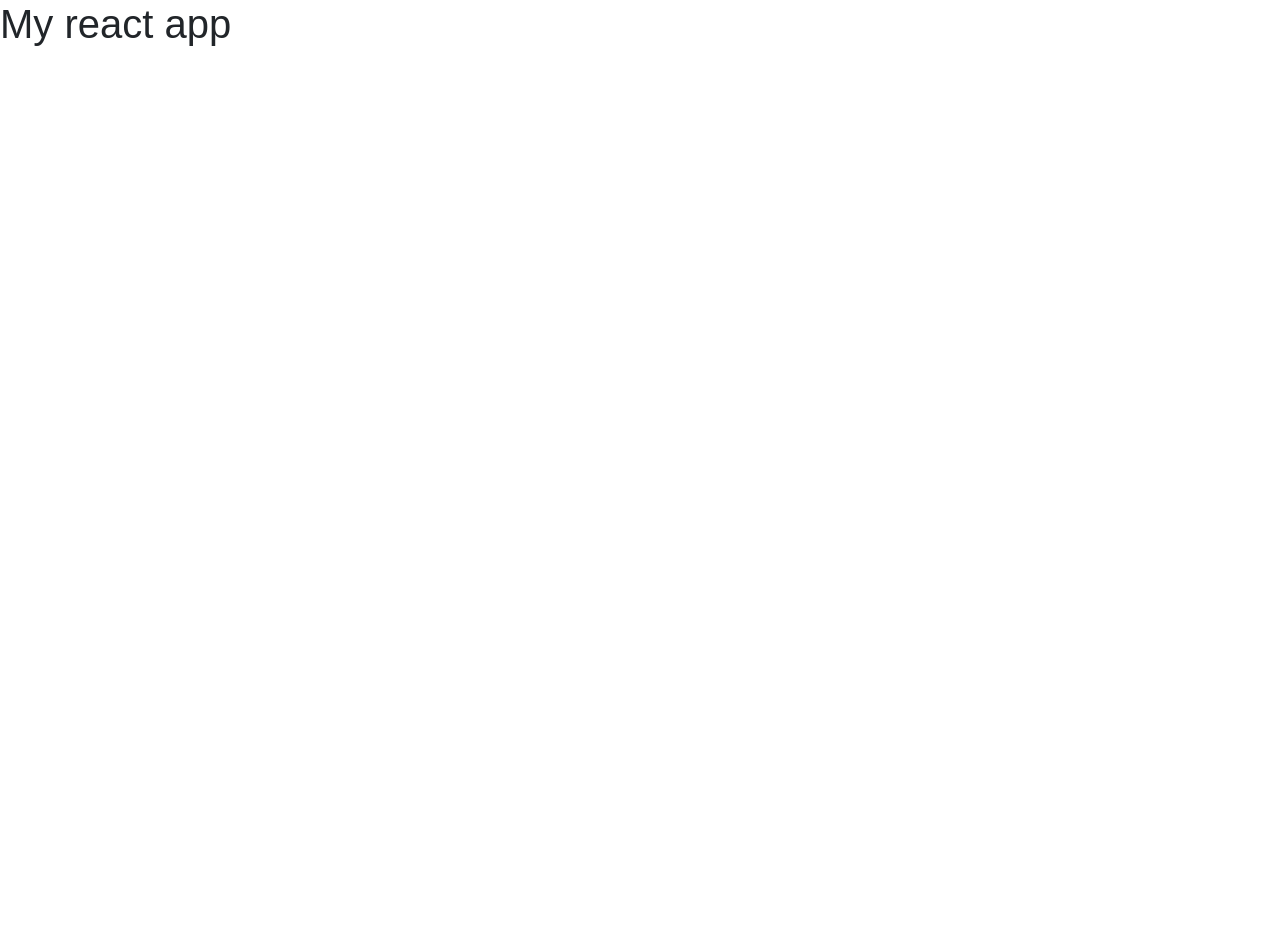
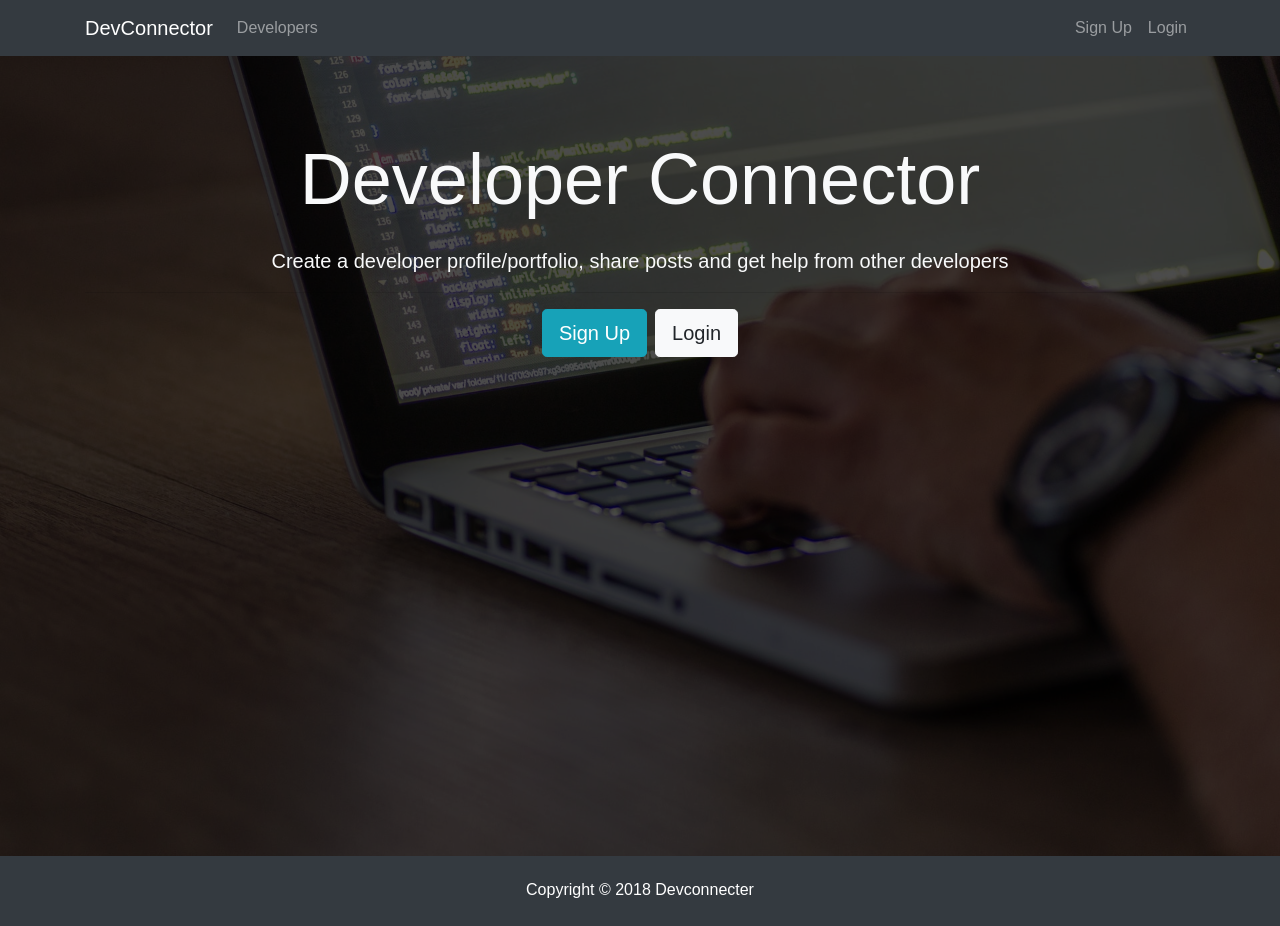
Before and after one commit to dkapper01/devconnect, a React (Create React App) app in the folder client/: page / in a window 1280 px wide. Before the commit the page ends 800 px from the top, so only its background shows below. Built offline with nearby package versions, Linux system fonts and the light colour scheme.

Commit message:
Added footer landing and navbar to app.js/compnents

```diff
--- a/client/src/App.js
+++ b/client/src/App.js
@@ -1,11 +1,18 @@
 import React, { Component } from 'react';
+
+import Navbar from './components/layout/Navbar';
+import Footer from './components/layout/Footer';
+import Landing from './components/layout/Landing';
+
 import './App.css';
 
 class App extends Component {
   render() {
     return (
       <div className="App">
-        <h1>My react app</h1>
+        <Navbar />
+        <Landing />
+        <Footer />
       </div>
     );
   }
--- /dev/null
+++ b/client/src/components/layout/Footer.js
@@ -0,0 +1,9 @@
+import React from 'react';
+
+export default () => {
+  return (
+    <footer className="bg-dark text-white mt-5 p-4 text-center">
+      Copyright &copy; { new Date().getFullYear()} Devconnecter
+    </footer>
+  )
+}
--- /dev/null
+++ b/client/src/components/layout/Landing.js
@@ -0,0 +1,35 @@
+import React, { Component } from "react";
+
+class Landing extends Component {
+  render() {
+    return (
+      <div>
+        <div className="landing">
+          <div className="dark-overlay landing-inner text-light">
+            <div className="container">
+              <div className="row">
+                <div className="col-md-12 text-center">
+                  <h1 className="display-3 mb-4">Developer Connector</h1>
+                  <p className="lead">
+                    {" "}
+                    Create a developer profile/portfolio, share posts and get
+                    help from other developers
+                  </p>
+                  <hr />
+                  <a href="register.html" className="btn btn-lg btn-info mr-2">
+                    Sign Up
+                  </a>
+                  <a href="login.html" className="btn btn-lg btn-light">
+                    Login
+                  </a>
+                </div>
+              </div>
+            </div>
+          </div>
+        </div>
+      </div>
+    );
+  }
+}
+
+export default Landing;
--- /dev/null
+++ b/client/src/components/layout/Navbar.js
@@ -0,0 +1,49 @@
+import React, { Component } from "react";
+
+class Navbar extends Component {
+  render() {
+    return (
+      <nav className="navbar navbar-expand-sm navbar-dark bg-dark mb-4">
+        <div className="container">
+          <a className="navbar-brand" href="landing.html">
+            DevConnector
+          </a>
+          <button
+            className="navbar-toggler"
+            type="button"
+            data-toggle="collapse"
+            data-target="#mobile-nav"
+          >
+            <span className="navbar-toggler-icon" />
+          </button>
+
+          <div className="collapse navbar-collapse" id="mobile-nav">
+            <ul className="navbar-nav mr-auto">
+              <li className="nav-item">
+                <a className="nav-link" href="profiles.html">
+                  {" "}
+                  Developers
+                </a>
+              </li>
+            </ul>
+
+            <ul className="navbar-nav ml-auto">
+              <li className="nav-item">
+                <a className="nav-link" href="register.html">
+                  Sign Up
+                </a>
+              </li>
+              <li className="nav-item">
+                <a className="nav-link" href="login.html">
+                  Login
+                </a>
+              </li>
+            </ul>
+          </div>
+        </div>
+      </nav>
+    );
+  }
+}
+
+export default Navbar;
```
